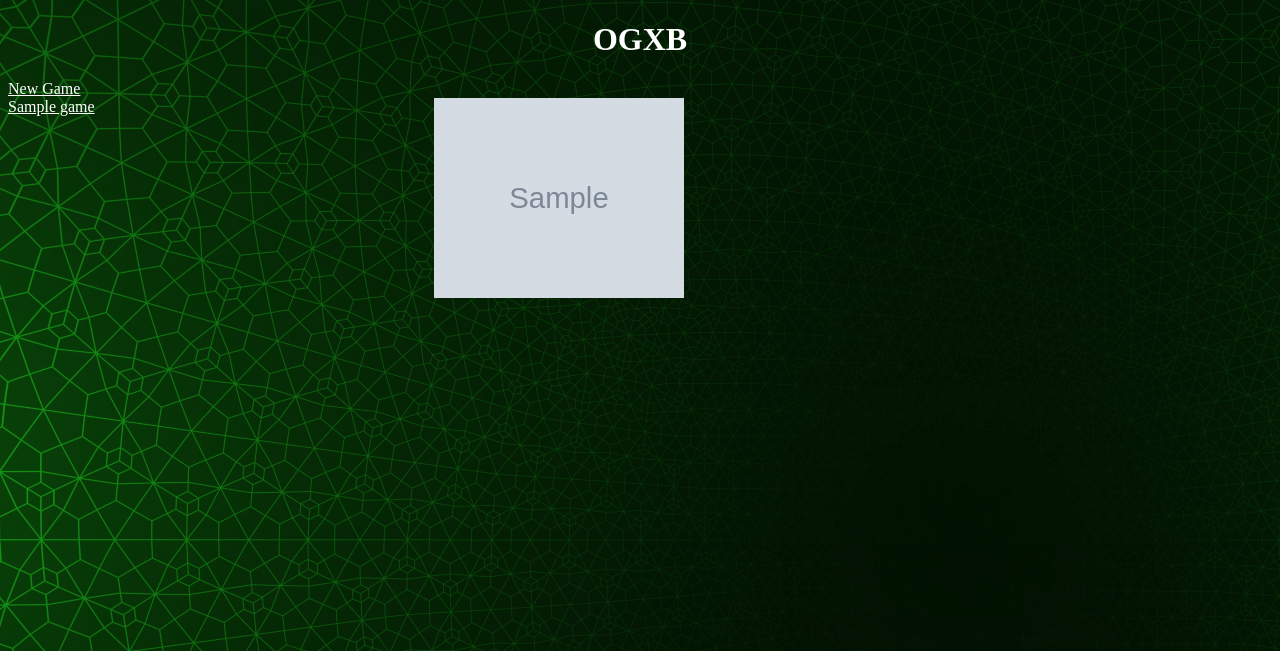
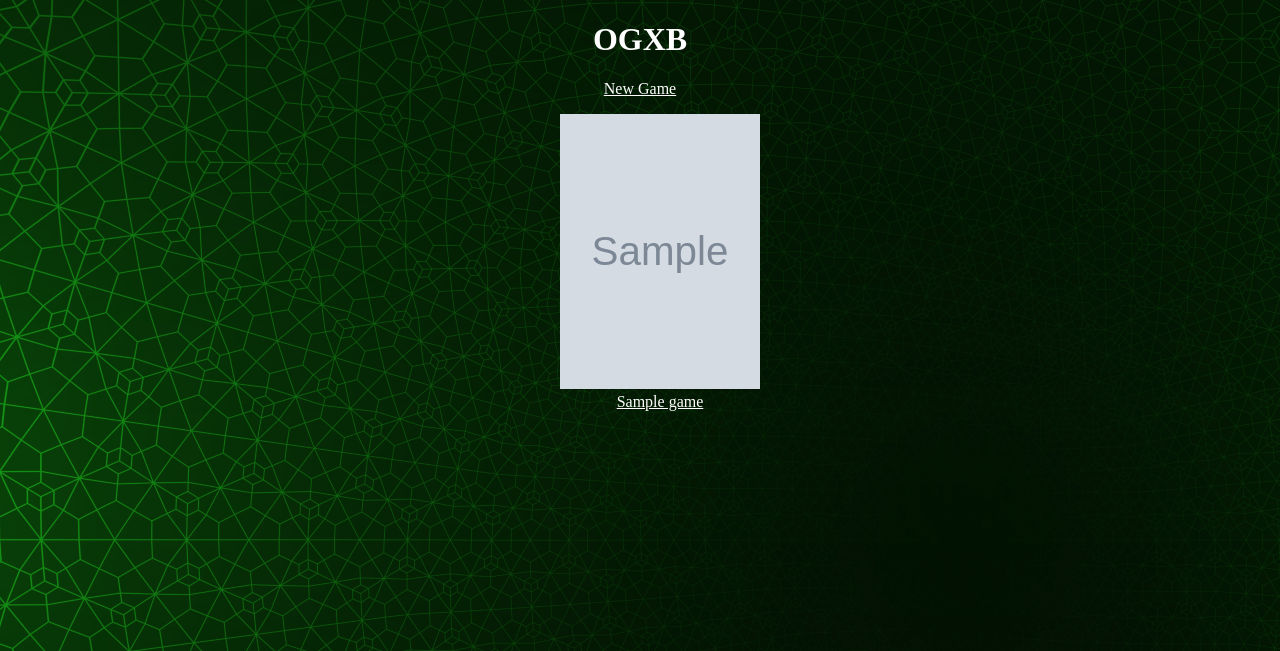
Before and after one commit to JericHunter/Contractor, a Flask app: page / in a window 1280 px wide. Shown: the top 651 px of the page. Run offline with Flask 2, Linux system fonts and the light colour scheme; grey boxes marked "Sample" are stand-in pictures; a database or web service that is not in the repository returns one stand-in record (values such as "Sample title").

Commit message:
been doin some mo css

```diff
--- a/static/style.css
+++ b/static/style.css
@@ -1,26 +1,34 @@
+title{
+    text-align: center;
+}
 body {
   background-image:url('ogxb.png');
+  text-align: center;
+  color:white;
 }
 
 .gamegrid{
   display:grid;
-  grid-template-columns: repeat(3, 1fr);
+  grid-template-columns: repeat(2.5, 1fr);
   grid-template: 10px 5px;
   grid-gap: 15px;
   justify-content: center;
+  display: inline-block;
 
 }
 
-h1{
+/* h1{
     color:white;
     text-align: center;
-}
+} */
 .newgame{
     color:white;
+    text-align: center;
 }
 .backtohome{
     color:white;
 }
 .gamename{
     color:white;
+    /* text-align: center; */
 }
--- a/templates/edit_game.html
+++ b/templates/edit_game.html
@@ -2,12 +2,12 @@
 
 {% block content %}
 
-<a href="/">Back to Home</a>
+<a href="/" class="backtohome">Back To Home</a>
 
 <h1>Edit Game</h1>
 
 <form action="/edit/{{game._id}}" method="POST">
-    Name of game: <input type="text" name="name" value="{{game.name}}"><br>
+    Name of Game: <input type="text" name="name" value="{{game.name}}"><br>
     Price of game: <input type="number" name="price" value="{{game.price}}"><br>
     Image URL: <input type="text" name="img_url" value="{{game.img_url}}"><br>
     <button type="submit">Submit</button><br>
--- a/templates/index.html
+++ b/templates/index.html
@@ -1,19 +1,21 @@
 {% extends 'base.html' %}
 
 {% block content %}
-
-<h1>OGXB</h1>
-
-<a href="/new-game" class="newgame">New Game</a>
-
-
-{% for game in games %}
+<div>
+    <h1>OGXB</h1>
+</div>
+<div>
+    <a href="/new-game" class="newgame">New Game</a>
+    <br>
+    <ul>
+    {% for game in games %}
     <div class="gamegrid">
+        <img src="{{game.img_url}}" style="width:200px;height:275px;">
+        <br>
         <a href="/game/{{game._id}}" class="gamename">{{game.name}}</a>
-        <img src="{{game.img_url}}" style="width:250px;height:200px;">
     </div>
 
-{% endfor %}
-
-
+    {% endfor %}
+    </ul>
+</div>
 {% endblock %}
--- a/templates/new_game.html
+++ b/templates/new_game.html
@@ -6,8 +6,8 @@
 
 <h1>New Game</h1>
 
-<form action="/new-game" method="POST" class="searchbar">
-    Name of game: <input type="text" name="name"><br>
+<form action="/new-game" method="POST">
+    Name of Game: <input type="text" name="name"><br>
     Price of game: <input type="number" name="price"><br>
     Image URL: <input type="text" name="img_url"><br>
     <button type="submit">Submit</button><br>
--- a/templates/show_game.html
+++ b/templates/show_game.html
@@ -11,7 +11,7 @@
 Cost: ${{game.price}}
 
 <br><br>
-<a href="/edit/{{game._id}}">Edit Game</a>
+<a href="/edit/{{game._id}}" class="backtohome">Edit Game</a>
 
 <br><br>
 <form action="/delete/{{game._id}}" method="POST">
```
